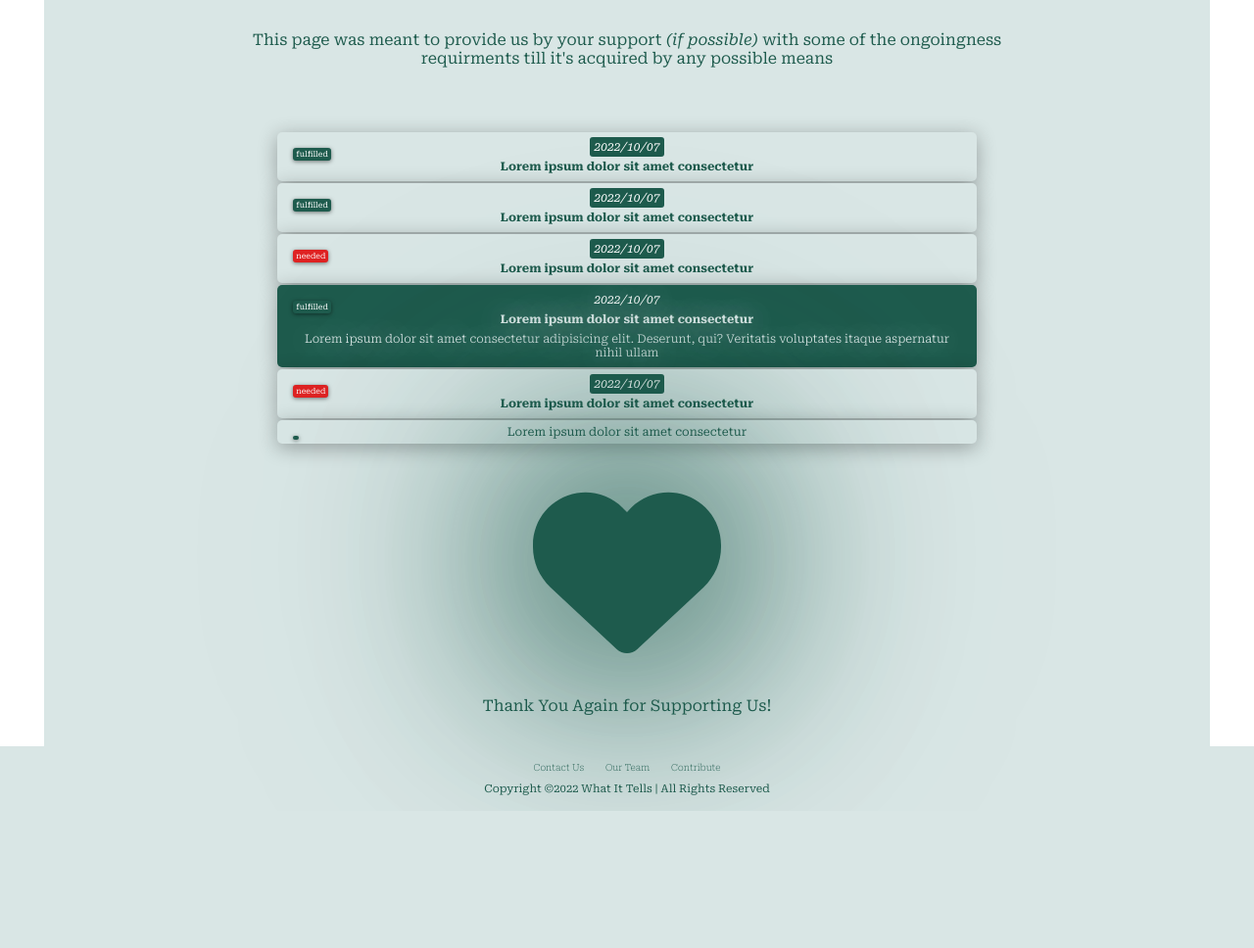
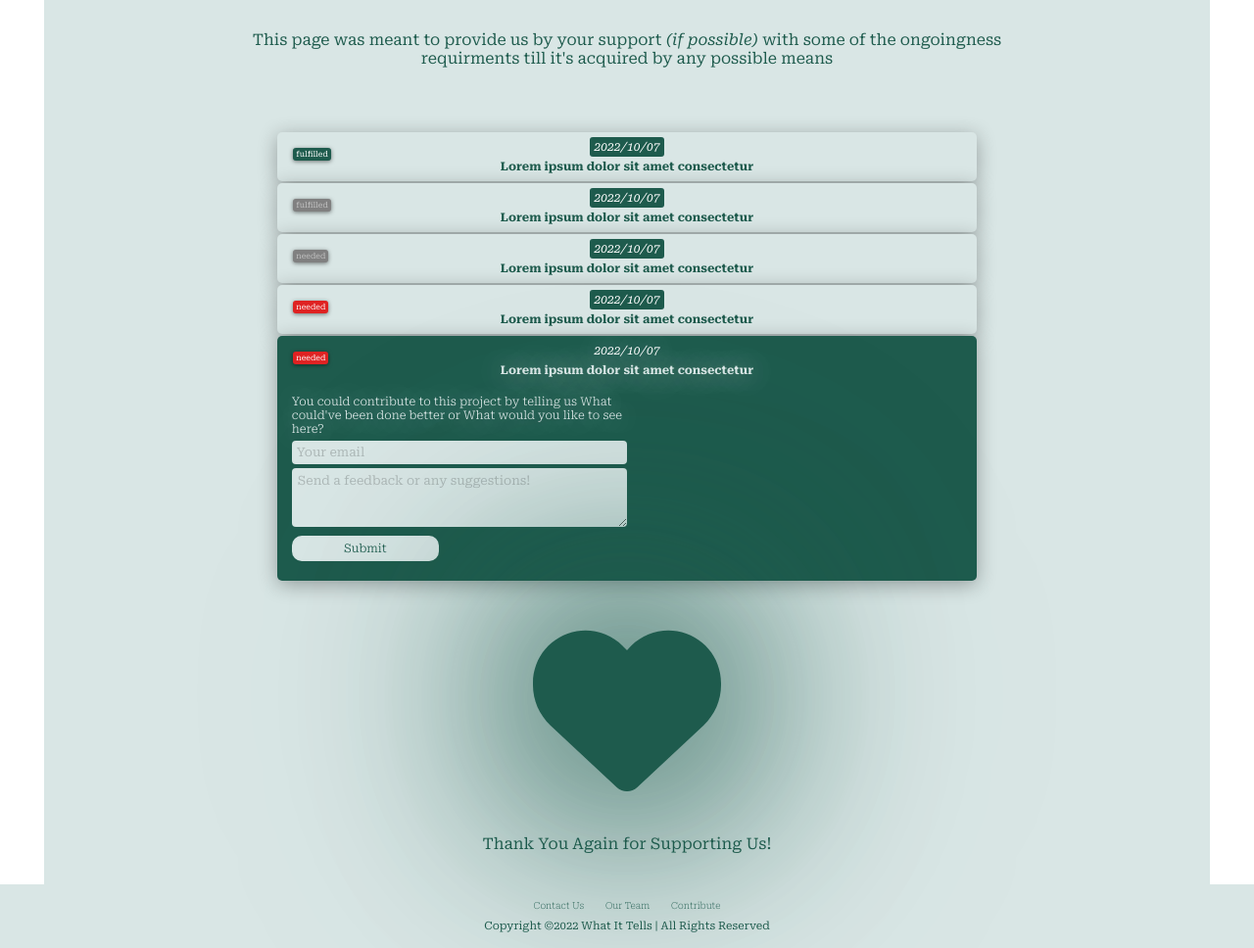
Before and after one commit to taricov/wp_whatittells, a PHP site: page /pages/support.html in a window 1280 px wide. Shown: the part 357-1325 px from the top of the page at 98% size. Before the commit the page ends 1185 px from the top, so only its background shows below. Run offline with PHP 8.4, Linux system fonts and the light colour scheme.

Commit message:
Support team page: added the form in the latest update in the timeline ui ::FINISHD::

```diff
--- a/css/support.css
+++ b/css/support.css
@@ -129,6 +129,68 @@ body {
   width: 30%;
 }
 
+.form__feedback_email::-webkit-input-placeholder, .form__feedback_textarea::-webkit-input-placeholder {
+  font-weight: 400;
+  font-size: 0.9rem;
+  color: rgba(0, 0, 0, 0.2);
+  text-decoration: none;
+  -webkit-transition: 0.2s;
+  transition: 0.2s;
+}
+
+.form__feedback_email:-ms-input-placeholder, .form__feedback_textarea:-ms-input-placeholder {
+  font-weight: 400;
+  font-size: 0.9rem;
+  color: rgba(0, 0, 0, 0.2);
+  text-decoration: none;
+  -webkit-transition: 0.2s;
+  transition: 0.2s;
+}
+
+.form__feedback_email::-ms-input-placeholder, .form__feedback_textarea::-ms-input-placeholder {
+  font-weight: 400;
+  font-size: 0.9rem;
+  color: rgba(0, 0, 0, 0.2);
+  text-decoration: none;
+  -webkit-transition: 0.2s;
+  transition: 0.2s;
+}
+
+.form__feedback_email::placeholder, .form__feedback_textarea::placeholder {
+  font-weight: 400;
+  font-size: 0.9rem;
+  color: rgba(0, 0, 0, 0.2);
+  text-decoration: none;
+  -webkit-transition: 0.2s;
+  transition: 0.2s;
+}
+
+.form__feedback_email:focus::-webkit-input-placeholder, .form__feedback_textarea:focus::-webkit-input-placeholder {
+  -webkit-transform: translateY(-250%);
+          transform: translateY(-250%);
+}
+
+.form__feedback_email:focus:-ms-input-placeholder, .form__feedback_textarea:focus:-ms-input-placeholder {
+  transform: translateY(-250%);
+}
+
+.form__feedback_email:focus::-ms-input-placeholder, .form__feedback_textarea:focus::-ms-input-placeholder {
+  transform: translateY(-250%);
+}
+
+.form__feedback_email:focus::placeholder, .form__feedback_textarea:focus::placeholder {
+  -webkit-transform: translateY(-250%);
+          transform: translateY(-250%);
+}
+
+.form__feedback_email, .form__feedback_textarea {
+  border-radius: 4px;
+  padding-inline: 0.5em;
+  width: 100%;
+  background-color: #d9e6e5;
+  overflow: hidden;
+}
+
 .support__container {
   width: 100vw;
   background-color: #1e5b4d;
@@ -256,8 +318,11 @@ body {
   text-shadow: 1px 1px 30px;
 }
 
-.present_details {
+.present__details {
   display: block !important;
+  height: -webkit-fit-content;
+  height: -moz-fit-content;
+  height: fit-content;
 }
 
 .support__donate {
@@ -321,6 +386,80 @@ body {
           animation: pulse 2s infinite;
 }
 
+.form__feedback {
+  width: 50%;
+  font-size: 0.9;
+  margin: 1em 0;
+}
+
+.form__feedback_email {
+  width: 100%;
+  margin: 0.4em 0;
+  padding: 0.4em;
+}
+
+.form__feedback_email::-webkit-input-placeholder {
+  font-size: 0.8rem;
+}
+
+.form__feedback_email:-ms-input-placeholder {
+  font-size: 0.8rem;
+}
+
+.form__feedback_email::-ms-input-placeholder {
+  font-size: 0.8rem;
+}
+
+.form__feedback_email::placeholder {
+  font-size: 0.8rem;
+}
+
+.form__feedback_textarea {
+  min-height: 5em;
+  padding-top: 0.4em;
+  resize: vertical;
+}
+
+.form__feedback_textarea::-webkit-input-placeholder {
+  font-size: 0.8rem;
+}
+
+.form__feedback_textarea:-ms-input-placeholder {
+  font-size: 0.8rem;
+}
+
+.form__feedback_textarea::-ms-input-placeholder {
+  font-size: 0.8rem;
+}
+
+.form__feedback_textarea::placeholder {
+  font-size: 0.8rem;
+}
+
+.form__feedback_submit {
+  -ms-flex-item-align: end;
+      -ms-grid-row-align: end;
+      align-self: end;
+  margin: 0.5em 0 0;
+  background-color: #d9e6e5;
+  color: #1e5b4d;
+  -webkit-transition: 0.3s;
+  transition: 0.3s;
+  width: 150px;
+}
+
+.form__feedback_submit:hover {
+  width: 150px;
+}
+
+.form__feedback_res {
+  font-weight: 400;
+  font-size: 0.9rem;
+  color: "inhiret";
+  text-decoration: none;
+  margin-inline: 1em;
+}
+
 @-webkit-keyframes pulse {
   0% {
     -webkit-filter: drop-shadow(0px 0px 10px #1e5b4d) drop-shadow(0px 0px 10px #1e5b4d);
@@ -341,6 +480,11 @@ body {
     -webkit-filter: drop-shadow(0px 0px 200px #1e5b4d) drop-shadow(0px 0px 200px #1e5b4d);
             filter: drop-shadow(0px 0px 200px #1e5b4d) drop-shadow(0px 0px 200px #1e5b4d);
   }
+}
+
+.past::after {
+  background-color: gray;
+  color: rgba(255, 255, 255, 0.521);
 }
 
 .footer__tail {
--- a/index.html
+++ b/index.html
@@ -103,7 +103,7 @@
 
 <div class="feedback__container">
 
-    <form class="form__feedback">
+    <form onsubmit="" class="form__feedback">
         <div class="feedback__container_support txt">You could contribute to this project by telling us What could've been done better or What would you like to see here?</div><input class="form__feedback_email" type="email" name="user_email" placeholder="Your email"><textarea name="message" class="form__feedback_textarea" placeholder="Send a feedback or any suggestions!"></textarea><input class="form__feedback_submit btn" type="submit" value="Submit"><span class="form__feedback_res"></span></form>
 </div>
 
--- a/pages/support.html
+++ b/pages/support.html
@@ -21,12 +21,18 @@
 
 
             <li class="timeline__container_list_item" data-status="fulfilled"><span class="timeline__container_list_item_date">2022/10/07</span> <span class="timeline__container_list_item_body">Lorem ipsum dolor sit amet consectetur</span><span class="timeline__container_list_item_details">Lorem ipsum dolor sit amet consectetur adipisicing elit. Deserunt, qui? Veritatis voluptates itaque aspernatur nihil ullam animi, illum blanditiis eveniet harum iusto perspiciatis a expedita mollitia, officia est accusantium, voluptas aliquid laborum quos cumque. Exercitationem sed aspernatur dolore deserunt, beatae blanditiis iste nostrum asperiores quod esse autem provident hic, eos fugit! Nobis ipsa pariatur dolorem. Est illo reiciendis illum. Veritatis eos adipisci ducimus mollitia? Quos, vitae quam. Minus enim voluptatum cupiditate? Modi consequatur, quos labore sit numquam dolor ipsum sint dolorem commodi vero voluptates deleniti, corrupti odio distinctio, fugit beatae temporibus praesentium provident. Illum, natus perferendis ullam debitis unde error!</span></li>
-            <li class="timeline__container_list_item" data-status="fulfilled"><span class="timeline__container_list_item_date">2022/10/07</span> <span class="timeline__container_list_item_body">Lorem ipsum dolor sit amet consectetur</span><span class="timeline__container_list_item_details">Lorem ipsum dolor sit amet consectetur adipisicing elit. Deserunt, qui? Veritatis voluptates itaque aspernatur nihil ullam animi, illum blanditiis eveniet harum iusto perspiciatis a expedita mollitia, officia est accusantium, voluptas aliquid laborum quos cumque. Exercitationem sed aspernatur dolore deserunt, beatae blanditiis iste nostrum asperiores quod esse autem provident hic, eos fugit! Nobis ipsa pariatur dolorem. Est illo reiciendis illum. Veritatis eos adipisci ducimus mollitia? Quos, vitae quam. Minus enim voluptatum cupiditate? Modi consequatur, quos labore sit numquam dolor ipsum sint dolorem commodi vero voluptates deleniti, corrupti odio distinctio, fugit beatae temporibus praesentium provident. Illum, natus perferendis ullam debitis unde error!</span></li>
-            <li class="timeline__container_list_item" data-status="needed"><span class="timeline__container_list_item_date">2022/10/07</span> <span class="timeline__container_list_item_body">Lorem ipsum dolor sit amet consectetur</span><span class="timeline__container_list_item_details">Lorem ipsum dolor sit amet consectetur adipisicing elit. Deserunt, qui? Veritatis voluptates itaque aspernatur nihil ullam animi, illum blanditiis eveniet harum iusto perspiciatis a expedita mollitia, officia est accusantium, voluptas aliquid laborum quos cumque. Exercitationem sed aspernatur dolore deserunt, beatae blanditiis iste nostrum asperiores quod esse autem provident hic, eos fugit! Nobis ipsa pariatur dolorem. Est illo reiciendis illum. Veritatis eos adipisci ducimus mollitia? Quos, vitae quam. Minus enim voluptatum</span></li>
-            <li class="timeline__container_list_item present" data-status="fulfilled"><span class="timeline__container_list_item_date">2022/10/07</span> <span class="timeline__container_list_item_body">Lorem ipsum dolor sit amet consectetur</span><span class="timeline__container_list_item_details present_details">Lorem ipsum dolor sit amet consectetur adipisicing elit. Deserunt, qui? Veritatis voluptates itaque aspernatur nihil ullam</span></li>
+            <li class="timeline__container_list_item past" data-status="fulfilled"><span class="timeline__container_list_item_date">2022/10/07</span> <span class="timeline__container_list_item_body">Lorem ipsum dolor sit amet consectetur</span><span class="timeline__container_list_item_details">Lorem ipsum dolor sit amet consectetur adipisicing elit. Deserunt, qui? Veritatis voluptates itaque aspernatur nihil ullam animi, illum blanditiis eveniet harum iusto perspiciatis a expedita mollitia, officia est accusantium, voluptas aliquid laborum quos cumque. Exercitationem sed aspernatur dolore deserunt, beatae blanditiis iste nostrum asperiores quod esse autem provident hic, eos fugit! Nobis ipsa pariatur dolorem. Est illo reiciendis illum. Veritatis eos adipisci ducimus mollitia? Quos, vitae quam. Minus enim voluptatum cupiditate? Modi consequatur, quos labore sit numquam dolor ipsum sint dolorem commodi vero voluptates deleniti, corrupti odio distinctio, fugit beatae temporibus praesentium provident. Illum, natus perferendis ullam debitis unde error!</span></li>
+            <li class="timeline__container_list_item  past" data-status="needed"><span class="timeline__container_list_item_date">2022/10/07</span> <span class="timeline__container_list_item_body">Lorem ipsum dolor sit amet consectetur</span><span class="timeline__container_list_item_details">Lorem ipsum dolor sit amet consectetur adipisicing elit. Deserunt, qui? Veritatis voluptates itaque aspernatur nihil ullam animi, illum blanditiis eveniet harum iusto perspiciatis a expedita mollitia, officia est accusantium, voluptas aliquid laborum quos cumque. Exercitationem sed aspernatur dolore deserunt, beatae blanditiis iste nostrum asperiores quod esse autem provident hic, eos fugit! Nobis ipsa pariatur dolorem. Est illo reiciendis illum. Veritatis eos adipisci ducimus mollitia? Quos, vitae quam. Minus enim voluptatum</span></li>
 
             <li class="timeline__container_list_item" data-status="needed"><span class="timeline__container_list_item_date">2022/10/07</span> <span class="timeline__container_list_item_body">Lorem ipsum dolor sit amet consectetur</span><span class="timeline__container_list_item_details">Lorem ipsum dolor sit amet consectetur adipisicing elit. Deserunt, qui? Veritatis voluptates itaque aspernatur nihil ullam animi, illum blanditiis eveniet harum iusto perspiciatis a expedita mollitia, officia est accusantium, voluptas aliquid laborum quos cumque. Exercitationem sed aspernatur dolore deserunt, beatae blanditiis iste nostrum asperiores quod esse autem provident hic, eos fugit! Nobis ipsa pariatur dolorem. Est illo reiciendis illum. Veritatis eos adipisci ducimus mollitia? Quos, vitae quam. Minus enim voluptatum</span></li>
-            <li class="timeline__container_list_item">Lorem ipsum dolor sit amet consectetur</li>
+            <li class="timeline__container_list_item present" data-status="needed"><span class="timeline__container_list_item_date">2022/10/07</span> <span class="timeline__container_list_item_body">Lorem ipsum dolor sit amet consectetur</span><span class="timeline__container_list_item_details present__details">
+
+                    <div class="feedback__container">
+                    <form class="form__feedback">
+                        <div class="feedback__container_support txt">You could contribute to this project by telling us What could've been done better or What would you like to see here?</div><input class="form__feedback_email" type="email" name="user_email" placeholder="Your email"><textarea name="message" class="form__feedback_textarea" placeholder="Send a feedback or any suggestions!"></textarea><input class="form__feedback_submit btn" type="submit" value="Submit"><span class="form__feedback_res"></span></form>
+                </div>
+
+            </span></li>
         </ul>
     </div>
 
--- a/scss/style.scss
+++ b/scss/style.scss
@@ -1,8 +1,6 @@
 @import "./reset";
 
 //TODO: Social media
-
-//TODO: Support page
 
 //TODO: Animation words
 //TODO: Publish all finished proj
--- a/scss/support.scss
+++ b/scss/support.scss
@@ -1,4 +1,5 @@
 @import "./reset";
+// @import "./style.scss";
 
 .support__container {
   width: 100vw;
@@ -60,6 +61,9 @@
         @extend .timeline__container_list_item_body;
         font-weight: 300;
         display: none;
+        // & > * {
+        //   display: none;
+        // }
       }
       &_date {
         display: block;
@@ -88,6 +92,9 @@
         transform: scale(0.95);
       }
     }
+    // &_list:last-child {
+    //   background-image: url("https://www.nicepng.com/png/detail/83-839666_feedback-comments-feedback-free-icon-png.png");
+    // }
   }
 }
 .needed_status::after {
@@ -99,8 +106,9 @@
   //   font-size: 21px;
   text-shadow: 1px 1px 30px;
 }
-.present_details {
+.present__details {
   display: block !important;
+  height: fit-content;
 }
 .support__donate {
   @include flex;
@@ -140,6 +148,49 @@
   }
 }
 
+// =================== Form Styling ===========
+
+.form__feedback {
+  width: 50%;
+  font-size: 0.9;
+  margin: nth($pm, 1) 0;
+  &_email {
+    @extend %input_boxes;
+    width: 100%;
+    margin: nth($pm, 1) * 0.4 0;
+    padding: 0.4em;
+    &::placeholder {
+      font-size: 0.8rem;
+      @extend %inner_placeholders;
+    }
+  }
+  &_textarea {
+    @extend %input_boxes;
+    min-height: 5em;
+    padding-top: 0.4em;
+    resize: vertical;
+    &::placeholder {
+      font-size: 0.8rem;
+      @extend %inner_placeholders;
+    }
+  }
+  &_submit {
+    align-self: end;
+    margin: nth($pm, 1) * 0.5 0 0;
+    background-color: nth($colors, 2);
+    color: nth($colors, 3);
+    transition: 0.3s;
+    width: 150px;
+    &:hover {
+      width: 150px;
+    }
+  }
+  &_res {
+    @include font($fs: 0.9rem);
+    margin-inline: nth($pm, 1);
+  }
+}
+
 @keyframes pulse {
   0% {
     filter: drop-shadow(0px 0px 10px nth($colors, 3))
@@ -149,6 +200,12 @@
     filter: drop-shadow(0px 0px 200px nth($colors, 3))
       drop-shadow(0px 0px 200px nth($colors, 3));
   }
+}
+
+.past::after {
+  background-color: gray;
+  color: rgba(255, 255, 255, 0.521);
+  //   mix-blend-mode: hard-light;
 }
 // ============== Footer ==============
 .footer__tail {
```
Also changed, not shown: js/supportScript.js (+17 -3 lines), 2 other files.
